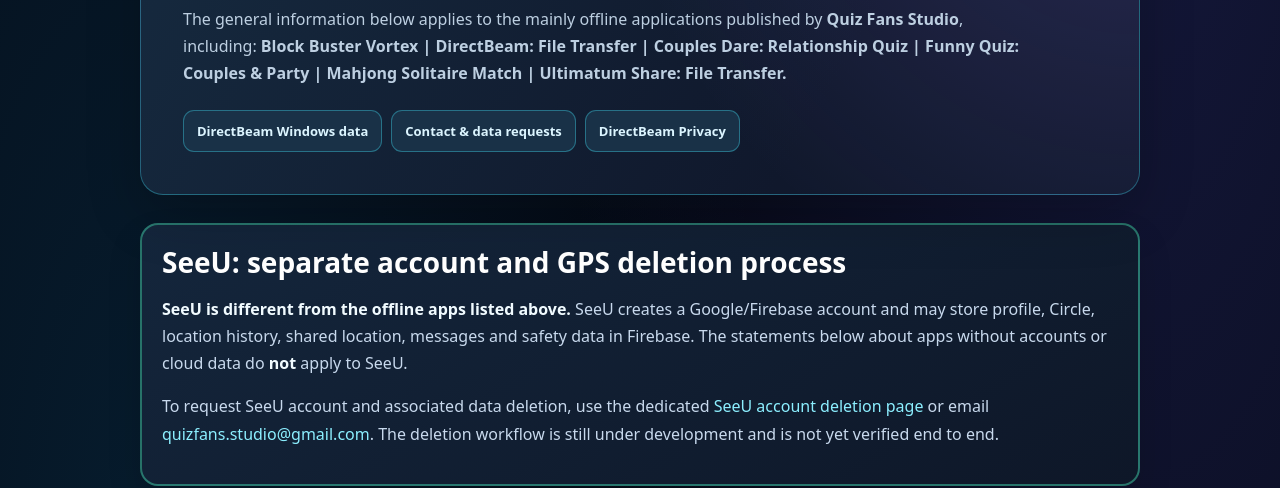
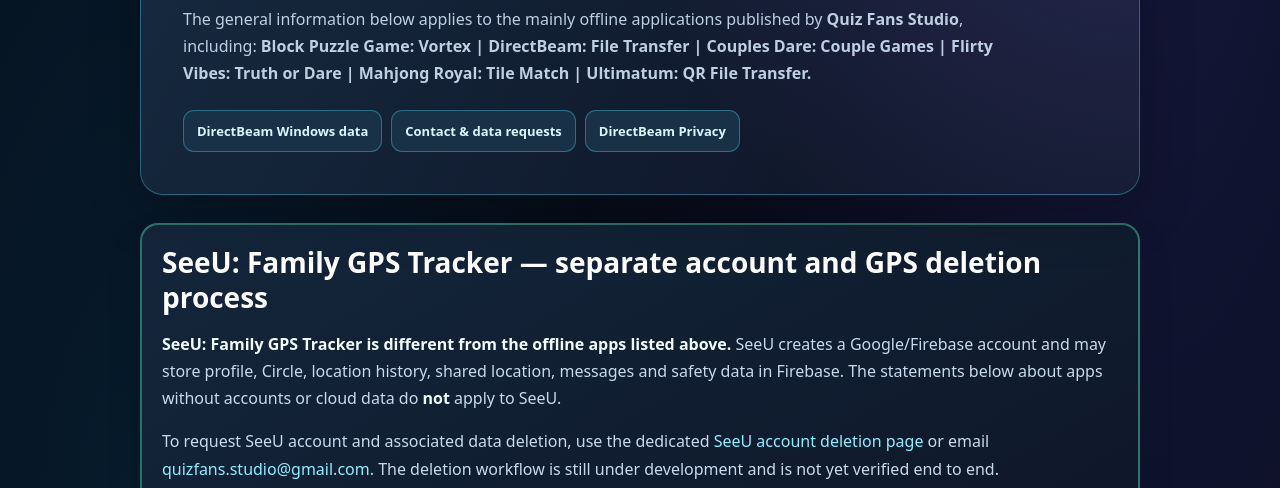
Before and after one commit to QuizFansStudio/Data-Deletion-Request, a plain HTML site: page index.html in a window 1280 px wide. Shown: the part 312-800 px from the top of the page. Drawn offline with Linux system fonts and the light colour scheme.

Commit message:
Align published app names with official Play Console titles

```diff
--- a/index.html
+++ b/index.html
@@ -61,7 +61,7 @@ footer{padding:24px max(20px,calc((100vw - 1040px)/2));background:rgba(5,8,18,.7
 
 <p class="muted">
   The general information below applies to the mainly offline applications published by <strong>Quiz Fans Studio</strong>, including:
-  <strong>Block Buster Vortex | DirectBeam: File Transfer | Couples Dare: Relationship Quiz | Funny Quiz: Couples & Party | Mahjong Solitaire Match | Ultimatum Share: File Transfer.</strong>
+  <strong>Block Puzzle Game: Vortex | DirectBeam: File Transfer | Couples Dare: Couple Games | Flirty Vibes: Truth or Dare | Mahjong Royal: Tile Match | Ultimatum: QR File Transfer.</strong>
 </p>
 <div class="qfs-quicklinks" aria-label="Quick links">
 <a href="#directbeam-windows">DirectBeam Windows data</a>
@@ -71,8 +71,8 @@ footer{padding:24px max(20px,calc((100vw - 1040px)/2));background:rgba(5,8,18,.7
 </section>
 
 <div class="card" style="border:2px solid #38bdb0;padding:20px;margin:18px 0;">
-  <h2>SeeU: separate account and GPS deletion process</h2>
-  <p><strong>SeeU is different from the offline apps listed above.</strong> SeeU creates a Google/Firebase account and may store profile, Circle, location history, shared location, messages and safety data in Firebase. The statements below about apps without accounts or cloud data do <strong>not</strong> apply to SeeU.</p>
+  <h2>SeeU: Family GPS Tracker — separate account and GPS deletion process</h2>
+  <p><strong>SeeU: Family GPS Tracker is different from the offline apps listed above.</strong> SeeU creates a Google/Firebase account and may store profile, Circle, location history, shared location, messages and safety data in Firebase. The statements below about apps without accounts or cloud data do <strong>not</strong> apply to SeeU.</p>
   <p>To request SeeU account and associated data deletion, use the dedicated <a href="https://quizfansstudio.github.io/seeu/delete-account/">SeeU account deletion page</a> or email <a href="mailto:quizfans.studio@gmail.com?subject=SeeU%20account%20deletion%20request">quizfans.studio@gmail.com</a>. The deletion workflow is still under development and is not yet verified end to end.</p>
 </div>
 <div class="card">
```
